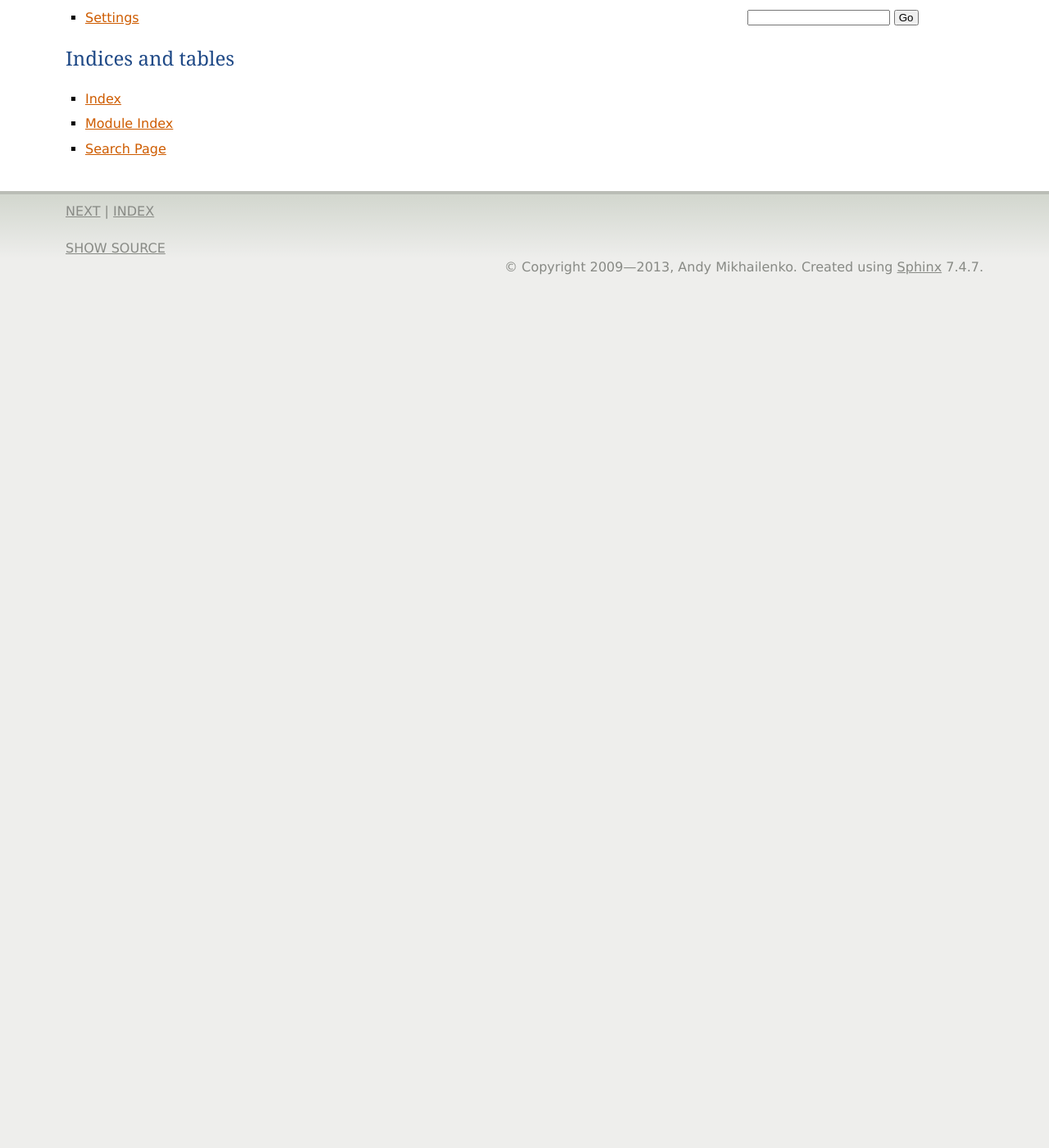
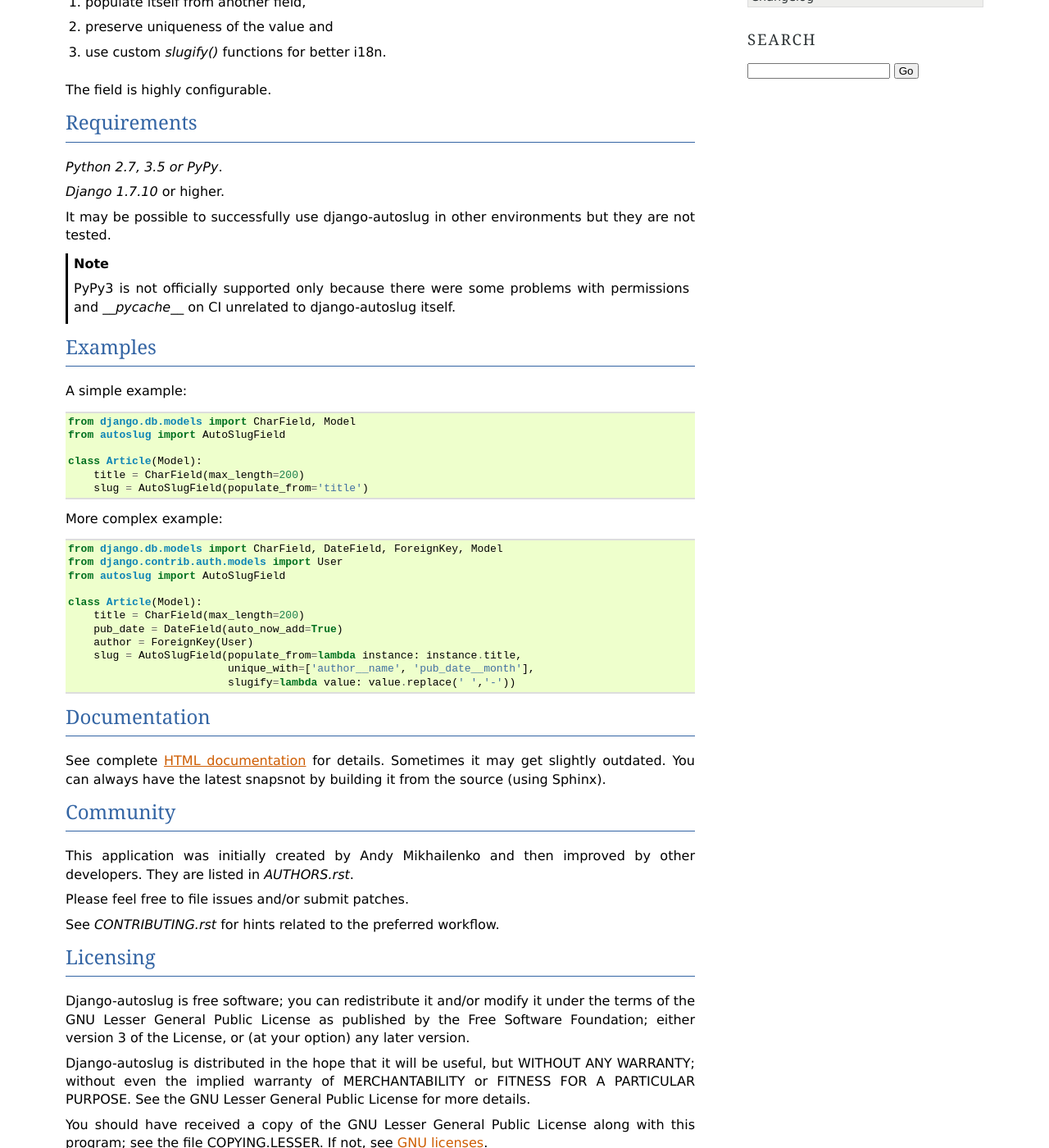
Before and after one commit to justinmayer/django-autoslug, a Sphinx documentation site: the page built from doc/index.rst, in a window 1280 px wide and 1400 px high, scrolled down 270 px. Shown: the whole window at 82% size. Built offline with Sphinx 7.4.7, drawn with Linux system fonts in a browser that asks for light colours; before the commit the page ends 900 px from its top, so only the background shows below that; part of the change alters nothing that is shown; some of the changed text lies outside the part shown.

Commit message:
Improve docs

```diff
--- a/README.rst
+++ b/README.rst
@@ -31,6 +31,8 @@ slug field which can automatically:
 a) populate itself from another field,
 b) preserve uniqueness of the value and
 c) use custom `slugify()` functions for better i18n.
+
+The field is highly configurable.
 
 Requirements
 ------------
--- /dev/null
+++ b/doc/changes.rst
@@ -0,0 +1 @@
+.. include:: ../CHANGELOG.rst
--- a/doc/conf.py
+++ b/doc/conf.py
@@ -11,7 +11,9 @@
 # All configuration values have a default; values that are commented out
 # serve to show the default.
 
-import sys, os
+import datetime
+import os
+import sys
 
 # If extensions (or modules to document with autodoc) are in another directory,
 # add these directories to sys.path here. If the directory is relative to the
@@ -43,7 +45,7 @@ master_doc = 'index'
 
 # General information about the project.
 project = u'Django Autoslug'
-copyright = u'2009—2013, Andy Mikhailenko'
+copyright = u'2008—{}, Andy Mikhailenko'.format(datetime.date.today().year)
 
 # The version info for the project you're documenting, acts as replacement for
 # |version| and |release|, also used in various other places throughout the
--- /dev/null
+++ b/doc/contributors.rst
@@ -0,0 +1 @@
+.. include:: ../AUTHORS.rst
--- a/doc/index.rst
+++ b/doc/index.rst
@@ -1,12 +1,4 @@
-.. Django Autoslug documentation master file, created by
-   sphinx-quickstart on Tue Jul 21 22:35:51 2009.
-   You can adapt this file completely to your liking, but it should at least
-   contain the root `toctree` directive.
-
-:class:`~autoslug.fields.AutoSlugField` is an extended SlugField designed
-to automatically avoid duplicate values and apply custom "slugification"
-functions (including advanced transliteration).  It is possible to fine-tune
-the method for resolving clashes.
+.. include:: ../README.rst
 
 See detailed documentation with real-world examples:
 
@@ -15,6 +7,8 @@ See detailed documentation with real-world examples:
 
    fields
    settings
+   contributors
+   changes
 
 Indices and tables
 ==================
```
